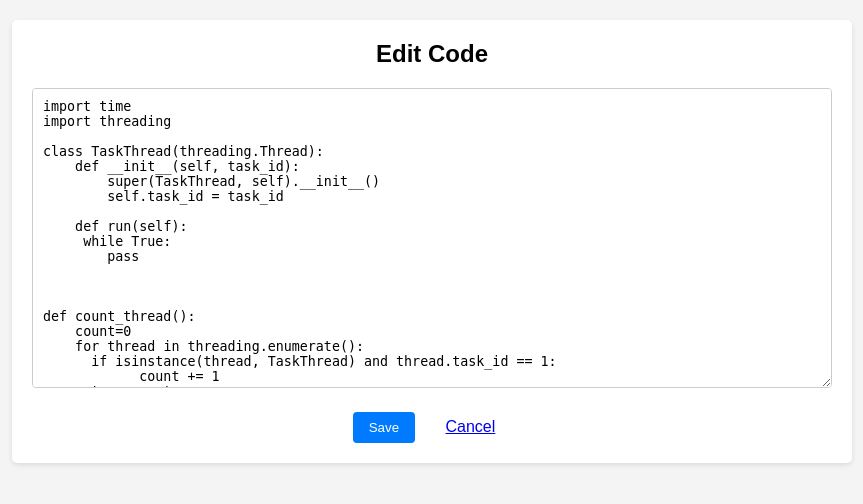
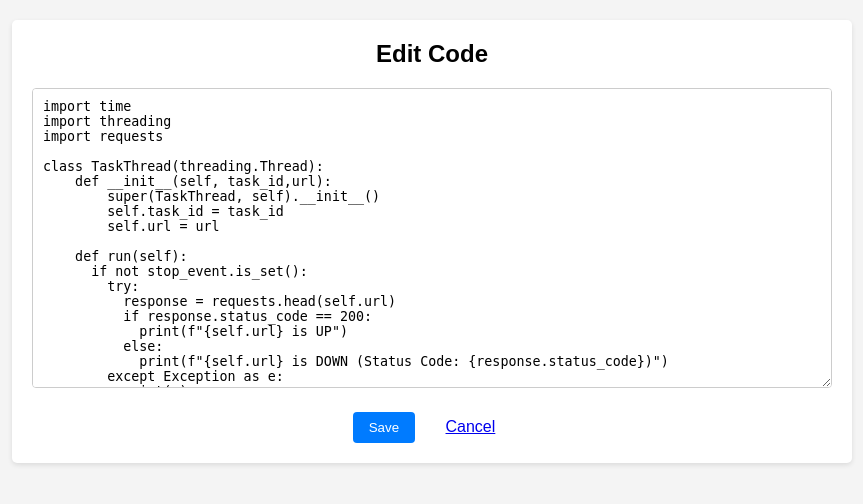
Before and after one commit to yogesh-m-2/The_Great_Automation, a Flask app: page /edit/1 in a window 1280 px wide. Shown: the top 504 px of the page, without its empty margins (208-1071 px from the left). Run offline with Flask 3, Linux system fonts and the light colour scheme; the visitor is signed in with stand-in values (Sample User, id 1).

Commit message:
updated for tasks and speed

```diff
--- a/server.py
+++ b/server.py
@@ -28,7 +28,7 @@ class MyThread(threading.Thread):
         cmd = "python "+str(code_path)
         print(cmd)
         try:
-            exec(self.code,{'stop_event': self.stop_event,'speed':self})
+            exec(self.code,{'stop_event': self.stop_event,'task':self})
         except Exception as e:
             print(e)
             tasks=load_tasks()
@@ -49,9 +49,28 @@ class MyThread(threading.Thread):
     def get_speed(self):
         return self.speed
 
+    def update_total_batch(self,total):
+        tasks=load_tasks()
+        for task in tasks:
+            if int(task['id']) == self.task_id:
+                task['total'] = total
+                save_tasks(tasks)
+
     def change_speed(self,val):
         self.speed = val
 
+    def load_progress(self):
+        tasks=load_tasks()
+        for task in tasks:
+            if int(task['id']) == self.task_id:
+                return task['progress']
+
+    def save_progress(self,progress):
+        tasks = load_tasks()
+        for task in tasks:
+            if int(task['id']) == self.task_id:
+                task['progress'] = progress
+                save_tasks(tasks)
     def stop(self):
         print("stopping thread")
         self.stop_event.set()
@@ -74,7 +93,7 @@ def load_tasks():
 # Function to save tasks to CSV
 def save_tasks(tasks):
     with open('tasks.csv', 'w', newline='') as file:
-        fieldnames = ['id', 'name', 'status','progress','speed', 'code','cpu_usage']
+        fieldnames = ['id', 'name', 'status','progress','total','speed', 'code','cpu_usage']
         writer = csv.DictWriter(file, fieldnames=fieldnames)
         writer.writeheader()
         writer.writerows(tasks)
@@ -191,6 +210,7 @@ def add_task():
             'name': task_name,
             'status': 'Stopped',
             'progress': '',
+            'total': 1,
             'speed': 1,
             'code': '',
             'cpu_usage': ''
@@ -236,6 +256,9 @@ def decrease_speed(task_id):
             if int(task['id']) == task_id:
                 # Convert to integer and decrease speed, but ensure it's not below 1
                 task['speed'] = max(int(task['speed']) - 1, 1)
+                for thread in threading.enumerate():
+                    if isinstance(thread, MyThread) and thread.task_id == task_id:
+                        thread.change_speed(task['speed'])
                 save_tasks(tasks)
                 break
         return redirect(url_for('dashboard'))
--- a/tasks.csv
+++ b/tasks.csv
@@ -1,15 +1,25 @@
-id,name,status,progress,speed,code,cpu_usage
-1,new,Stopped,,1,"import time
+id,name,status,progress,total,speed,code,cpu_usage
+1,new,Stopped,0,1,1,"import time
 import threading
+import requests
 
 class TaskThread(threading.Thread):
-    def __init__(self, task_id):
+    def __init__(self, task_id,url):
         super(TaskThread, self).__init__()
         self.task_id = task_id
+        self.url = url
 
     def run(self):
-     while True:
-        pass
+      if not stop_event.is_set():
+        try:
+          response = requests.head(self.url)
+          if response.status_code == 200:
+            print(f""{self.url} is UP"")
+          else:
+            print(f""{self.url} is DOWN (Status Code: {response.status_code})"")
+        except Exception as e:
+          print(e)
+          pass
 
 
 
@@ -21,14 +31,27 @@ def count_thread():
     return count
 
 
+base_url = ""https://www.example{}.com""
+num_urls = 200
+urls = [base_url.format(i) for i in range(1, num_urls + 1)]
+batch_size = max(1, len(urls) // 20)
+start_index = int(task.load_progress())
+task.update_total_batch(len(urls))
 
-while not stop_event.is_set():
-   time.sleep(1)
-   print(count_thread(),speed.get_speed(),threading.active_count())
-   if(count_thread() < int(speed.get_speed())):
-     t1 = TaskThread(1)
-     t1.start()   ",29.4
-2,new2,Stopped,,1,"import time
+for i in range(start_index, len(urls), batch_size):
+  batch = urls[i:i+batch_size]
+  for url in batch:
+        while count_thread() >= int(task.get_speed()):
+            time.sleep(1)
+        if stop_event.is_set():
+            break
+        print(threading.active_count())
+        t = TaskThread(1, url)
+        t.start()
+  task.save_progress(i + batch_size)
+
+",29.4
+2,new2,Stopped,0,1,1,"import time
 
 
 count = 0
--- a/templates/dashboard.html
+++ b/templates/dashboard.html
@@ -109,7 +109,7 @@
                 <td>{{ task.id }}</td>
                 <td>{{ task.name }}</td>
                 <td class="status {{ task.status.lower() }}">{{ task.status }}</td>
-                <td>{{task.progress}}</td>
+                <td>{{ ((task.progress | int / task.total | int) * 100) }}%</td>
                 <td>
                     <span id="speed_{{ task.id }}">
                         <form action="/decrease-speed/{{ task.id }}" method="GET" style="display: inline-block;">
@@ -121,7 +121,7 @@
                         </form>
                     </span>
                 </td>
-                <td class="cpu {{ task.cpu_usage.lower() }}">{{ task.cpu_usage }}</td>
+                <td class="cpu">{{ task.cpu_usage }}</td>
                 <td class="btn-group">
                     <form action="/start/{{ task.id }}" method="GET">
                         <button class="btn start">&#9654;</button>
```
